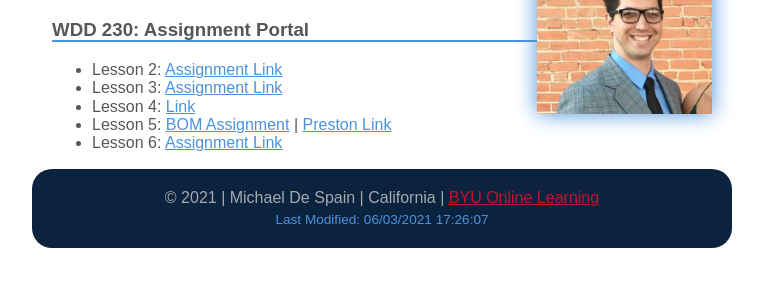
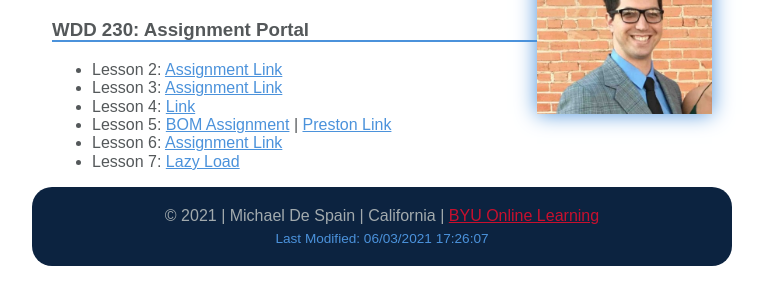
Before and after one commit to mdespain35/mdespain.github.io, a plain HTML site: page index.html in a window 1280 px wide. Shown: the part 101-406 px from the top of the page, without its empty margins (258-1021 px from the left). Drawn offline with Linux system fonts and the light colour scheme; a script that the page names is missing.

Commit message:
Update assignment page adding link to lazyload

```diff
--- a/index.html
+++ b/index.html
@@ -25,6 +25,7 @@
                 <li>Lesson 4: <a href="lesson-4/preston-4.html">Link</a>
                 <li>Lesson 5: <a href="lesson-5/bom.html">BOM Assignment</a> | <a href="lesson-5/preston-5.html">Preston Link</a></li>
                 <li>Lesson 6: <a href="lesson-6/preston-6.html">Assignment Link</a></li>
+                <li>Lesson 7: <a href="lesson-7/lazyload.html">Lazy Load</a></li>
             </ul>
         </div>
         <footer>
```
